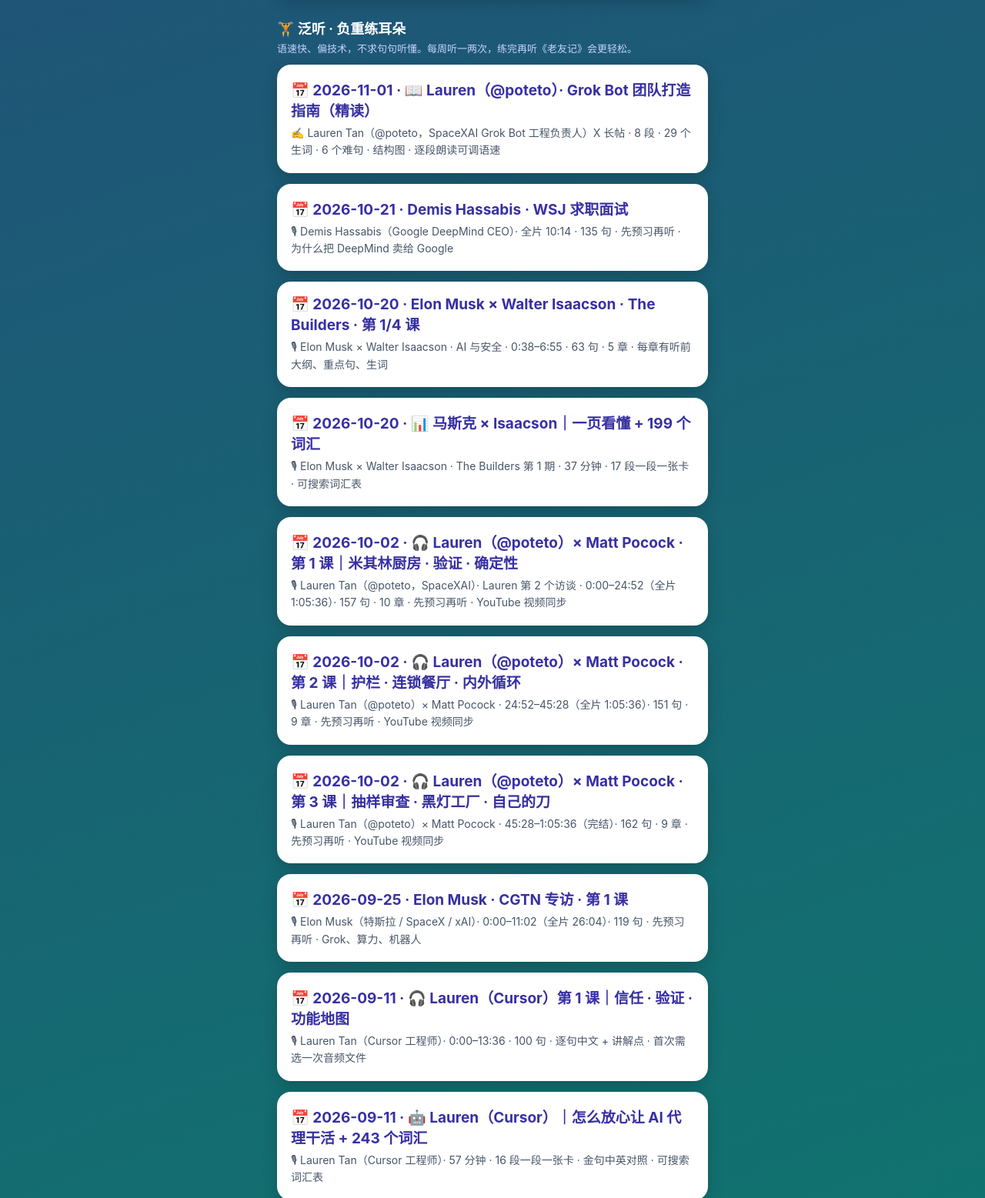
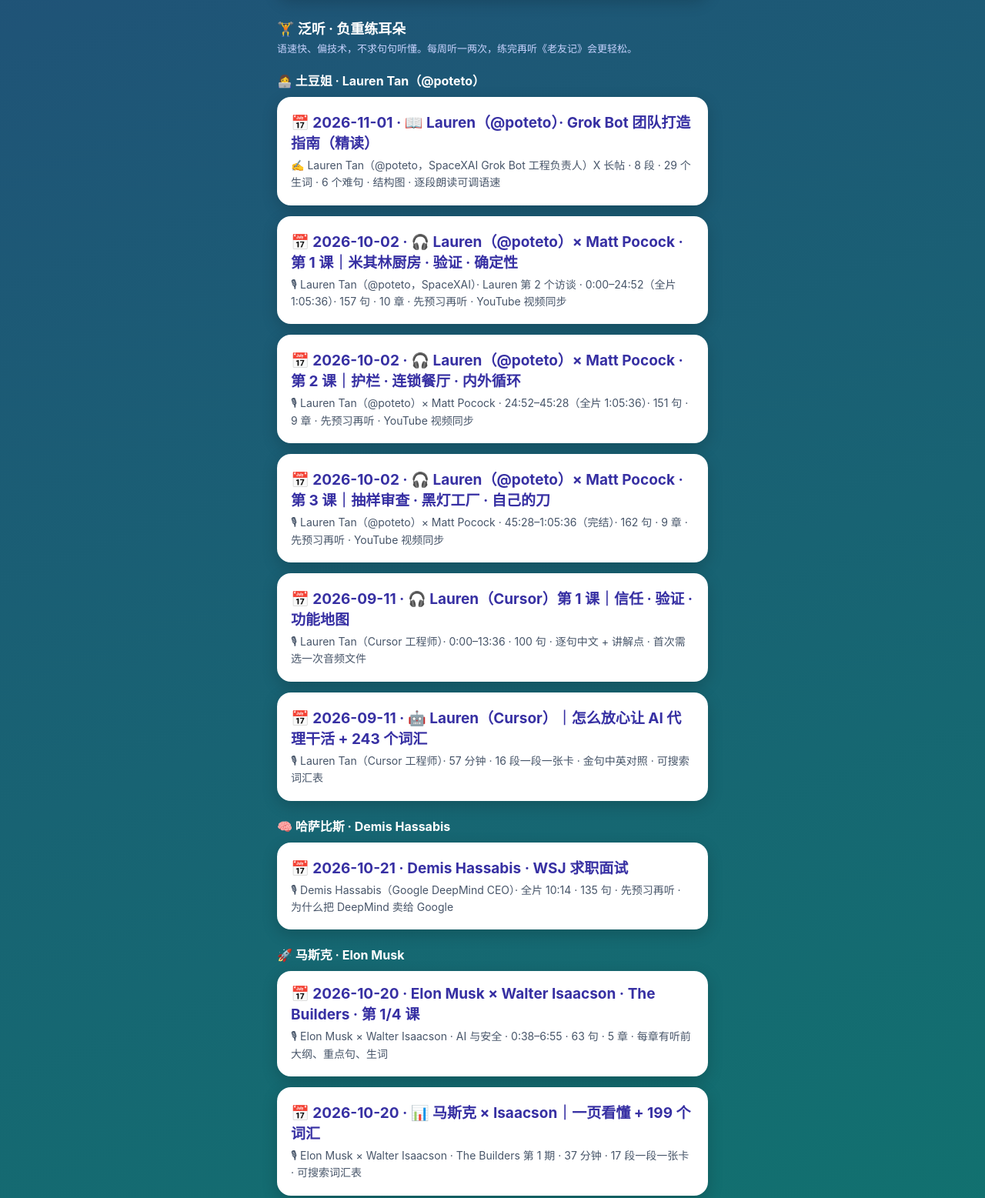
Before and after one commit to wzhen2208-ops/jingting, a plain HTML site: page index.html in a window 1280 px wide. Shown: the part 2563-4120 px from the top of the page at 77% size. Drawn offline with Linux system fonts and the light colour scheme.

Commit message:
泛听按人分组，组内新→旧，组按最新一课排序；v=15

```diff
--- a/index.html
+++ b/index.html
@@ -9,6 +9,7 @@
 a.c{display:block;background:#fff;border-radius:18px;padding:18px 18px;margin-bottom:14px;text-decoration:none;color:inherit;box-shadow:0 6px 20px rgba(0,0,0,.18)}
 h2{color:#fff;font-size:18px;margin:26px 0 4px}p.h{color:#c7d2fe;margin:0 0 12px;font-size:13px}a.f b{color:#9a3412}
 a.c b{display:block;font-size:19px;margin-bottom:6px;color:#3730a3}a.c span{font-size:14px;color:#475569;line-height:1.6}
+h3.g{color:#fff;font-size:16px;margin:20px 0 10px}
 </style></head><body><div class="w">
 <h1>🎧 Lily 的英语听力</h1><p class="s">点开就能听，不用下载。学习进度和星标保存在本机浏览器里。</p>
 <h2>🎯 精听 · Matt Palmer</h2><p class="h">语速清楚、吐字明确，一句一句听懂学透。</p>
@@ -32,15 +33,20 @@
 <a class="c" href="whatsnew-1102.html"><b>📅 2026-11-02 · What's new in Grok Bot · Nov 2</b><span>Matt Palmer · 4:25 · 61 句 · 13 章 · 每章有听前大纲、重点句、生词 · 每句有讲解 · 课前预习 · YouTube 视频同步 · 中文人工校对</span></a>
 <a class="c" href="pages.html"><b>📅 2026-11-04 · Pages in Grok Bot</b><span>Matt Palmer · 4:11 · 54 句 · 7 章 · 每章有听前大纲、重点句、生词 · 每句有讲解 · 课前预习 · YouTube 视频同步 · 中文人工校对</span></a>
 <h2>🏋️ 泛听 · 负重练耳朵</h2><p class="h">语速快、偏技术，不求句句听懂。每周听一两次，练完再听《老友记》会更轻松。</p>
-<a class="c f" href="lauren-team-guide.html?v=14"><b>📅 2026-11-01 · 📖 Lauren（@poteto）· Grok Bot 团队打造指南（精读）</b><span>✍️ Lauren Tan（@poteto，SpaceXAI Grok Bot 工程负责人）X 长帖 · 8 段 · 29 个生词 · 6 个难句 · 结构图 · 逐段朗读可调语速</span></a>
+<!-- 规则：泛听按人分组；组内按发布日期新→旧（同一访谈多课按课序）；组按各组最新一课日期排序，最新的组在前 -->
+<h3 class="g">👩‍💻 土豆姐 · Lauren Tan（@poteto）</h3>
+<a class="c f" href="lauren-team-guide.html?v=15"><b>📅 2026-11-01 · 📖 Lauren（@poteto）· Grok Bot 团队打造指南（精读）</b><span>✍️ Lauren Tan（@poteto，SpaceXAI Grok Bot 工程负责人）X 长帖 · 8 段 · 29 个生词 · 6 个难句 · 结构图 · 逐段朗读可调语速</span></a>
+<a class="c f" href="lauren-pocock-1.html?v=15"><b>📅 2026-10-02 · 🎧 Lauren（@poteto）× Matt Pocock · 第 1 课｜米其林厨房 · 验证 · 确定性</b><span>🎙 Lauren Tan（@poteto，SpaceXAI）· Lauren 第 2 个访谈 · 0:00–24:52（全片 1:05:36）· 157 句 · 10 章 · 先预习再听 · YouTube 视频同步</span></a>
+<a class="c f" href="lauren-pocock-2.html?v=15"><b>📅 2026-10-02 · 🎧 Lauren（@poteto）× Matt Pocock · 第 2 课｜护栏 · 连锁餐厅 · 内外循环</b><span>🎙 Lauren Tan（@poteto）× Matt Pocock · 24:52–45:28（全片 1:05:36）· 151 句 · 9 章 · 先预习再听 · YouTube 视频同步</span></a>
+<a class="c f" href="lauren-pocock-3.html?v=15"><b>📅 2026-10-02 · 🎧 Lauren（@poteto）× Matt Pocock · 第 3 课｜抽样审查 · 黑灯工厂 · 自己的刀</b><span>🎙 Lauren Tan（@poteto）× Matt Pocock · 45:28–1:05:36（完结）· 162 句 · 9 章 · 先预习再听 · YouTube 视频同步</span></a>
+<a class="c f" href="lauren-agents-1.html"><b>📅 2026-09-11 · 🎧 Lauren（Cursor）第 1 课｜信任 · 验证 · 功能地图</b><span>🎙 Lauren Tan（Cursor 工程师）· 0:00–13:36 · 100 句 · 逐句中文 + 讲解点 · 首次需选一次音频文件</span></a>
+<a class="c f" href="lauren-agents-guide.html"><b>📅 2026-09-11 · 🤖 Lauren（Cursor）｜怎么放心让 AI 代理干活 + 243 个词汇</b><span>🎙 Lauren Tan（Cursor 工程师）· 57 分钟 · 16 段一段一张卡 · 金句中英对照 · 可搜索词汇表</span></a>
+<h3 class="g">🧠 哈萨比斯 · Demis Hassabis</h3>
 <a class="c f" href="hassabis-wsj.html"><b>📅 2026-10-21 · Demis Hassabis · WSJ 求职面试</b><span>🎙 Demis Hassabis（Google DeepMind CEO）· 全片 10:14 · 135 句 · 先预习再听 · 为什么把 DeepMind 卖给 Google</span></a>
+<h3 class="g">🚀 马斯克 · Elon Musk</h3>
 <a class="c f" href="builders-musk-1.html"><b>📅 2026-10-20 · Elon Musk × Walter Isaacson · The Builders · 第 1/4 课</b><span>🎙 Elon Musk × Walter Isaacson · AI 与安全 · 0:38–6:55 · 63 句 · 5 章 · 每章有听前大纲、重点句、生词</span></a>
 <a class="c f" href="musk-builders-guide.html"><b>📅 2026-10-20 · 📊 马斯克 × Isaacson｜一页看懂 + 199 个词汇</b><span>🎙 Elon Musk × Walter Isaacson · The Builders 第 1 期 · 37 分钟 · 17 段一段一张卡 · 可搜索词汇表</span></a>
-<a class="c f" href="lauren-pocock-1.html?v=14"><b>📅 2026-10-02 · 🎧 Lauren（@poteto）× Matt Pocock · 第 1 课｜米其林厨房 · 验证 · 确定性</b><span>🎙 Lauren Tan（@poteto，SpaceXAI）· Lauren 第 2 个访谈 · 0:00–24:52（全片 1:05:36）· 157 句 · 10 章 · 先预习再听 · YouTube 视频同步</span></a>
-<a class="c f" href="lauren-pocock-2.html?v=14"><b>📅 2026-10-02 · 🎧 Lauren（@poteto）× Matt Pocock · 第 2 课｜护栏 · 连锁餐厅 · 内外循环</b><span>🎙 Lauren Tan（@poteto）× Matt Pocock · 24:52–45:28（全片 1:05:36）· 151 句 · 9 章 · 先预习再听 · YouTube 视频同步</span></a>
-<a class="c f" href="lauren-pocock-3.html?v=14"><b>📅 2026-10-02 · 🎧 Lauren（@poteto）× Matt Pocock · 第 3 课｜抽样审查 · 黑灯工厂 · 自己的刀</b><span>🎙 Lauren Tan（@poteto）× Matt Pocock · 45:28–1:05:36（完结）· 162 句 · 9 章 · 先预习再听 · YouTube 视频同步</span></a>
 <a class="c f" href="musk-cgtn-1.html"><b>📅 2026-09-25 · Elon Musk · CGTN 专访 · 第 1 课</b><span>🎙 Elon Musk（特斯拉 / SpaceX / xAI）· 0:00–11:02（全片 26:04）· 119 句 · 先预习再听 · Grok、算力、机器人</span></a>
-<a class="c f" href="lauren-agents-1.html"><b>📅 2026-09-11 · 🎧 Lauren（Cursor）第 1 课｜信任 · 验证 · 功能地图</b><span>🎙 Lauren Tan（Cursor 工程师）· 0:00–13:36 · 100 句 · 逐句中文 + 讲解点 · 首次需选一次音频文件</span></a>
-<a class="c f" href="lauren-agents-guide.html"><b>📅 2026-09-11 · 🤖 Lauren（Cursor）｜怎么放心让 AI 代理干活 + 243 个词汇</b><span>🎙 Lauren Tan（Cursor 工程师）· 57 分钟 · 16 段一段一张卡 · 金句中英对照 · 可搜索词汇表</span></a>
+<h3 class="g">🛠 罗曼 · Roman Ugarte</h3>
 <a class="c f" href="roman-grokbot-1.html"><b>📅 2026-09-08 · Roman Ugarte · Lenny's Podcast · 一个月做出 Grok Bot · 第 1 课</b><span>🎙 Roman Ugarte（SpaceXAI · Grok Bot 产品负责人）× Lenny Rachitsky · 0:00–30:03（全片 1:22:43）· 240 句 · 先预习再听 · 小团队、砍功能、AI 同事</span></a>
 </div></body></html>
```
